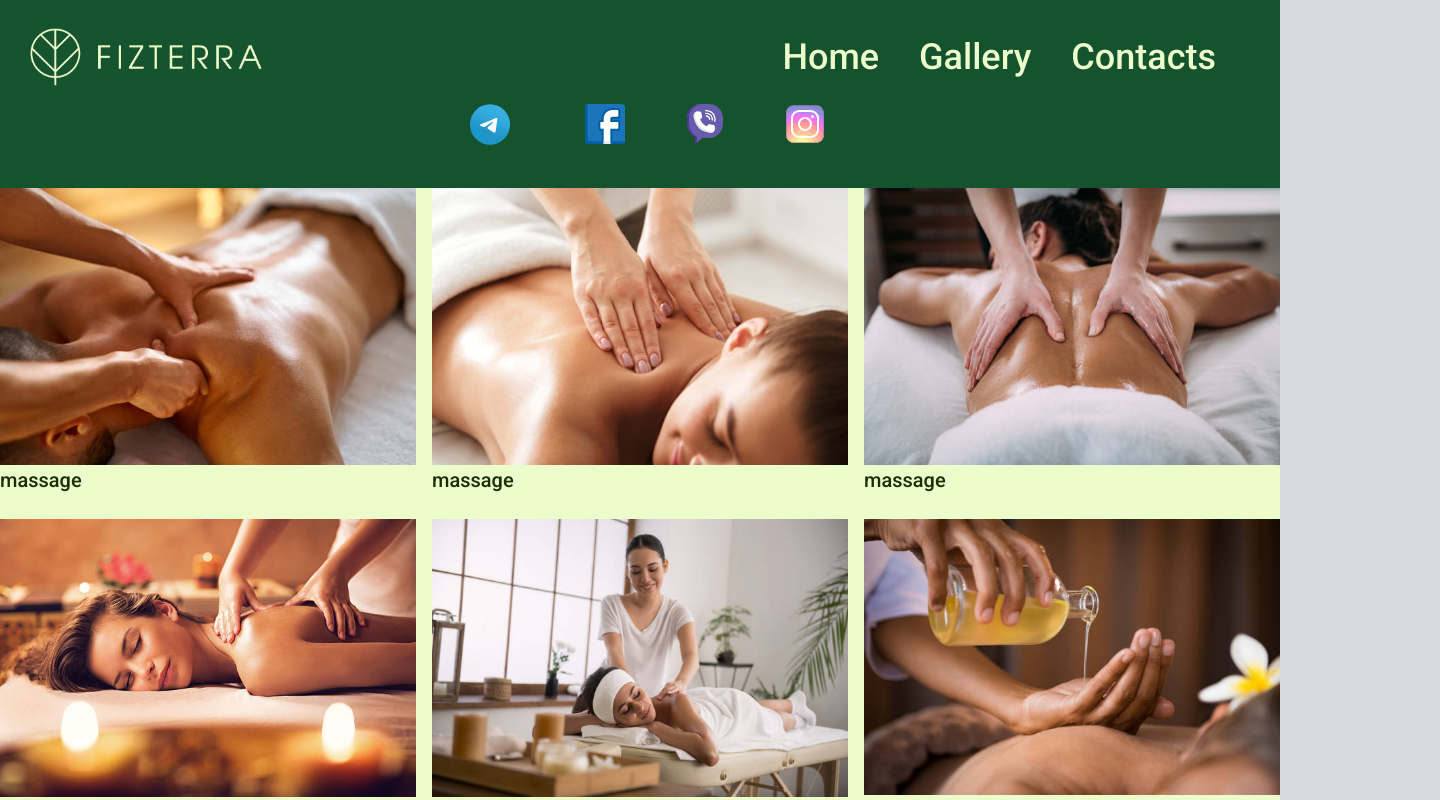
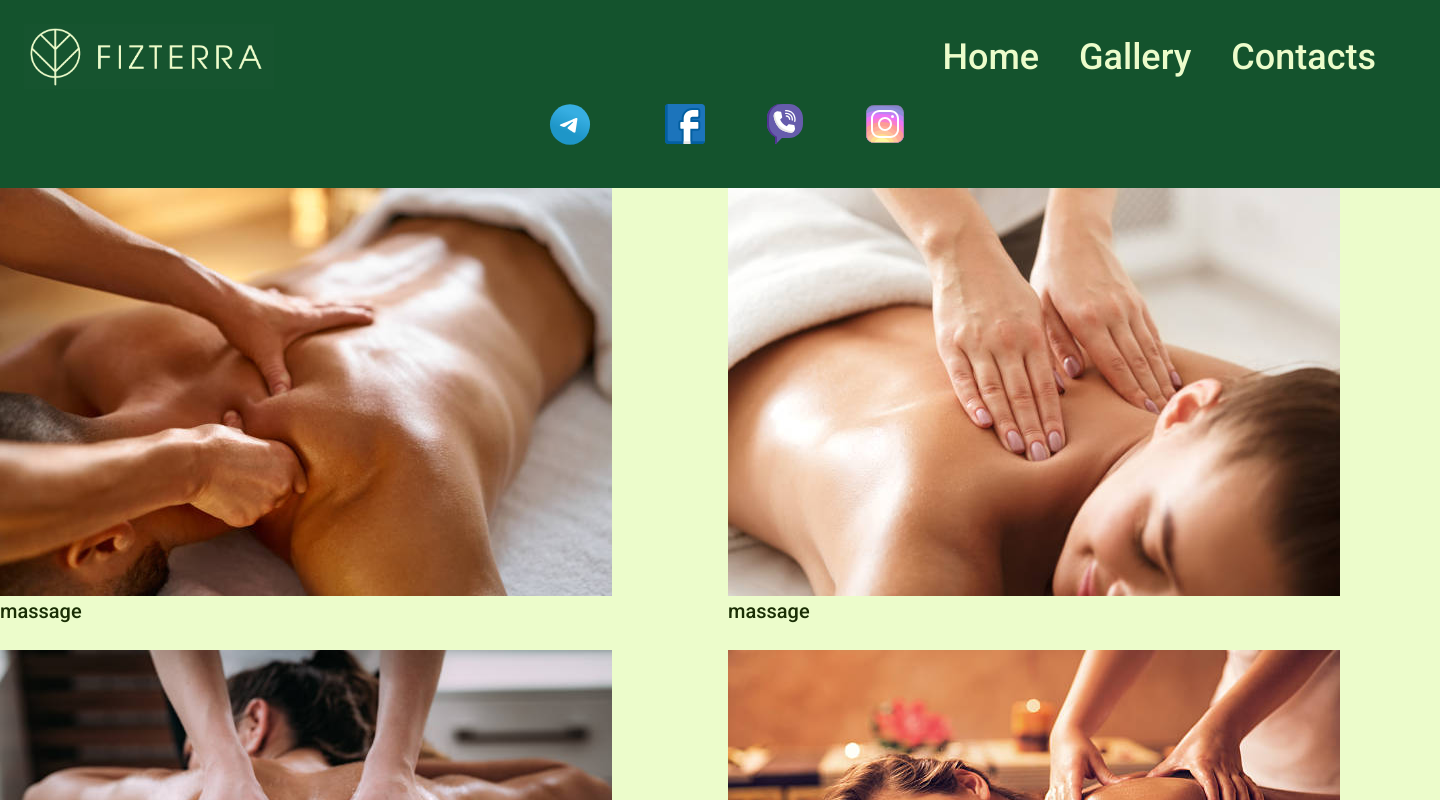
Before and after one commit to VirLg/next-js-olya-fizterra, a Next.js app: page /gallery in a window 1280 px wide. Shown: the top 800 px of the page, 1440 px wide, since content can reach past the window. Built offline with nearby package versions, Linux system fonts and the light colour scheme.

Commit message:
add media rules

```diff
--- a/src/app/gallery/page.jsx
+++ b/src/app/gallery/page.jsx
@@ -3,7 +3,7 @@ import GalleryItem from './galleryItem';
 const Gallery = () => {
   return (
     <div className="container ">
-      <ul className=" grid grid-cols-3 gap-4 bg-lime-100">
+      <ul className=" grid gap-4  md:grid-cols-1 lg:grid-cols-2 xl:grid-cols-3  bg-lime-100">
         <GalleryItem />
       </ul>
     </div>
--- a/tailwind.config.ts
+++ b/tailwind.config.ts
@@ -1,18 +1,28 @@
-import type { Config } from "tailwindcss";
+import type { Config } from 'tailwindcss';
 
 const config: Config = {
   content: [
-    "./src/pages/**/*.{js,ts,jsx,tsx,mdx}",
-    "./src/components/**/*.{js,ts,jsx,tsx,mdx}",
-    "./src/app/**/*.{js,ts,jsx,tsx,mdx}",
+    './src/pages/**/*.{js,ts,jsx,tsx,mdx}',
+    './src/components/**/*.{js,ts,jsx,tsx,mdx}',
+    './src/app/**/*.{js,ts,jsx,tsx,mdx}',
   ],
   theme: {
     extend: {
       backgroundImage: {
-        "gradient-radial": "radial-gradient(var(--tw-gradient-stops))",
-        "gradient-conic":
-          "conic-gradient(from 180deg at 50% 50%, var(--tw-gradient-stops))",
+        'gradient-radial': 'radial-gradient(var(--tw-gradient-stops))',
+        'gradient-conic':
+          'conic-gradient(from 180deg at 50% 50%, var(--tw-gradient-stops))',
       },
+    },
+    screens: {
+      xl: { min: '1440px' },
+      // => @media (max-width: 1279px) { ... }
+
+      lg: { max: '1439px' },
+      // => @media (max-width: 1023px) { ... }
+
+      md: { max: '767px' },
+      // => @media (max-width: 767px) { ... }
     },
   },
   plugins: [],
```
